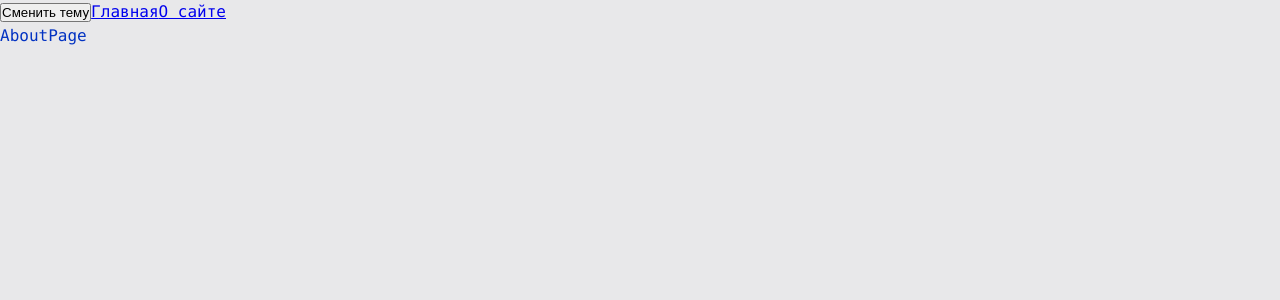
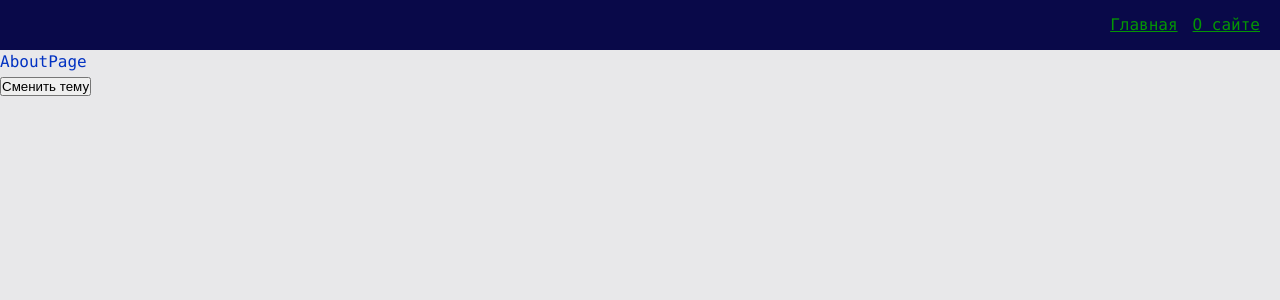
Before and after one commit to g1fteddd/middle-pet-project, a React (Vite) app: page /about in a window 1280 px wide. Shown: the top 300 px of the page. Built offline with nearby package versions, Linux system fonts and the light colour scheme.

Commit message:
добавил навбар

```diff
--- a/src/app/App.tsx
+++ b/src/app/App.tsx
@@ -1,16 +1,15 @@
-import { Link } from "react-router-dom";
 import classNames from "classnames";
 import { useTheme } from "app/providers/ThemeProvider";
 import { AppRouter } from "app/providers/router";
+import { Navbar } from "widgets/Navbar";
 
 export const App = () => {
     const { theme, toggleTheme } = useTheme();
     return (
         <div className={classNames("app", theme)}>
+            <Navbar />
+            <AppRouter />
             <button onClick={toggleTheme}>Сменить тему</button>
-            <Link to="/">Главная</Link>
-            <Link to="/about">О сайте</Link>
-            <AppRouter />
         </div>
     );
 };
--- /dev/null
+++ b/src/shared/ui/AppLink/AppLink.module.css
@@ -0,0 +1,11 @@
+.AppLink {
+    color: var(--primary-color);
+}
+
+.primary {
+    color: var(--primary-color);
+}
+
+.secondary {
+    color: var(--inverted-primary-color);
+}
--- /dev/null
+++ b/src/shared/ui/AppLink/AppLink.tsx
@@ -0,0 +1,30 @@
+import classNames from "classnames";
+import styles from "./AppLink.module.css";
+import { Link, LinkProps } from "react-router-dom";
+import { FC, PropsWithChildren } from "react";
+
+export enum AppLinkTheme {
+    PRIMARY = "primary",
+    SECONDARY = "secondary",
+}
+
+interface AppLinkProps extends LinkProps, PropsWithChildren {
+    className?: string;
+    theme?: AppLinkTheme;
+}
+
+export const AppLink: FC<AppLinkProps> = ({
+    className,
+    children,
+    theme = AppLinkTheme.PRIMARY,
+    ...otherProps
+}) => {
+    return (
+        <Link
+            className={classNames(styles.AppLink, styles[theme], className)}
+            {...otherProps}
+        >
+            {children}
+        </Link>
+    );
+};
--- /dev/null
+++ b/src/widgets/Navbar/index.ts
@@ -0,0 +1 @@
+export { Navbar } from "./ui/Navbar";
--- /dev/null
+++ b/src/widgets/Navbar/ui/Navbar.module.css
@@ -0,0 +1,17 @@
+.Navbar {
+    width: 100%;
+    height: var(--navbar-height);
+    background: var(--inverted-bg-color);
+    display: flex;
+    align-items: center;
+    justify-content: flex-end;
+    padding: 20px;
+}
+
+.links {
+    margin-left: auto;
+}
+
+.mainLink {
+    margin-right: 15px;
+}
--- /dev/null
+++ b/src/widgets/Navbar/ui/Navbar.tsx
@@ -0,0 +1,27 @@
+import classNames from "classnames";
+import styles from "./Navbar.module.css";
+import { FC } from "react";
+import { AppLink, AppLinkTheme } from "shared/ui/AppLink/AppLink";
+
+interface NavbarProps {
+    className?: string;
+}
+
+export const Navbar: FC<NavbarProps> = ({ className }) => {
+    return (
+        <div className={classNames(styles.Navbar, className)}>
+            <div className={styles.links}>
+                <AppLink
+                    theme={AppLinkTheme.SECONDARY}
+                    to="/"
+                    className={styles.mainLink}
+                >
+                    Главная
+                </AppLink>
+                <AppLink theme={AppLinkTheme.SECONDARY} to="/about">
+                    О сайте
+                </AppLink>
+            </div>
+        </div>
+    );
+};
```
